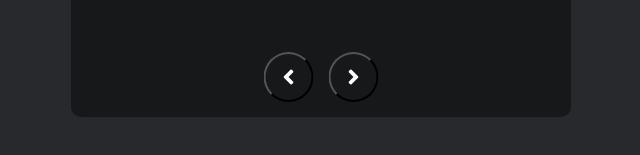
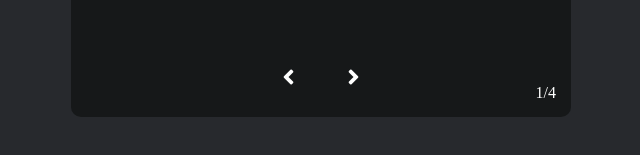
Before and after one commit to emmywebgiart/javascript_slider_simple, a plain HTML site: page index.html in a window 1280 px wide. Shown: the part 533-688 px from the top of the page, 319-959 px from the left. Drawn offline with Linux system fonts and the light colour scheme.

Commit message:
Feat: Agregar contadores de lista total de imagenes e indice de imagen activa

```diff
--- a/css/styles.css
+++ b/css/styles.css
@@ -32,11 +32,12 @@
 }
 
 .button {
-    height: 50px;
     /* background: #393d45; */
     background: transparent;
+    border: none;
     border-radius: 50%;
     display: grid;
+    height: 50px;
     place-items: center;
     position: relative;
     width: 50px;
--- a/index.html
+++ b/index.html
@@ -20,6 +20,9 @@
                     <i class="fas fa-angle-right"></i>
                 </button>
             </div>
+            <div style="position: absolute; bottom: 15px; right: 15px;">
+                <span style="color: #fff" id="current_img"></span><span style="color: #fff">/</span><span style="color: #fff" id="total_img"></span>
+            </div>
         </div>
     </main>
     <script src="./js/main.js"></script>
--- a/js/main.js
+++ b/js/main.js
@@ -1,6 +1,8 @@
 let image = document.getElementById("image");
 let buttonPrev = document.getElementById("button_prev");
 let buttonNext = document.getElementById("button_next");
+let totalImg = document.getElementById("total_img");
+let currentImg = document.getElementById("current_img");
 let position = 0;
 const urlsImages = [
     "./img/img_logo_html.png",
@@ -10,17 +12,21 @@ const urlsImages = [
 ]
 let lengthImages = urlsImages.length;
 
-image.src = urlsImages[0];
+image.src = urlsImages[position];
+currentImg.innerHTML = position + 1;
+totalImg.innerHTML = lengthImages;
 console.log(lengthImages)
 
 buttonPrev.onclick = () => {
     image.src = urlsImages[(position - 1 + lengthImages) % lengthImages];
     position = (position - 1 + lengthImages) % lengthImages;
+    currentImg.innerHTML = position + 1;
 }
 
 buttonNext.onclick = () => {
     image.src = urlsImages[(position + 1) % lengthImages];
     position = (position + 1) % lengthImages;
+    currentImg.innerHTML = position + 1;
 }
 
 
```
